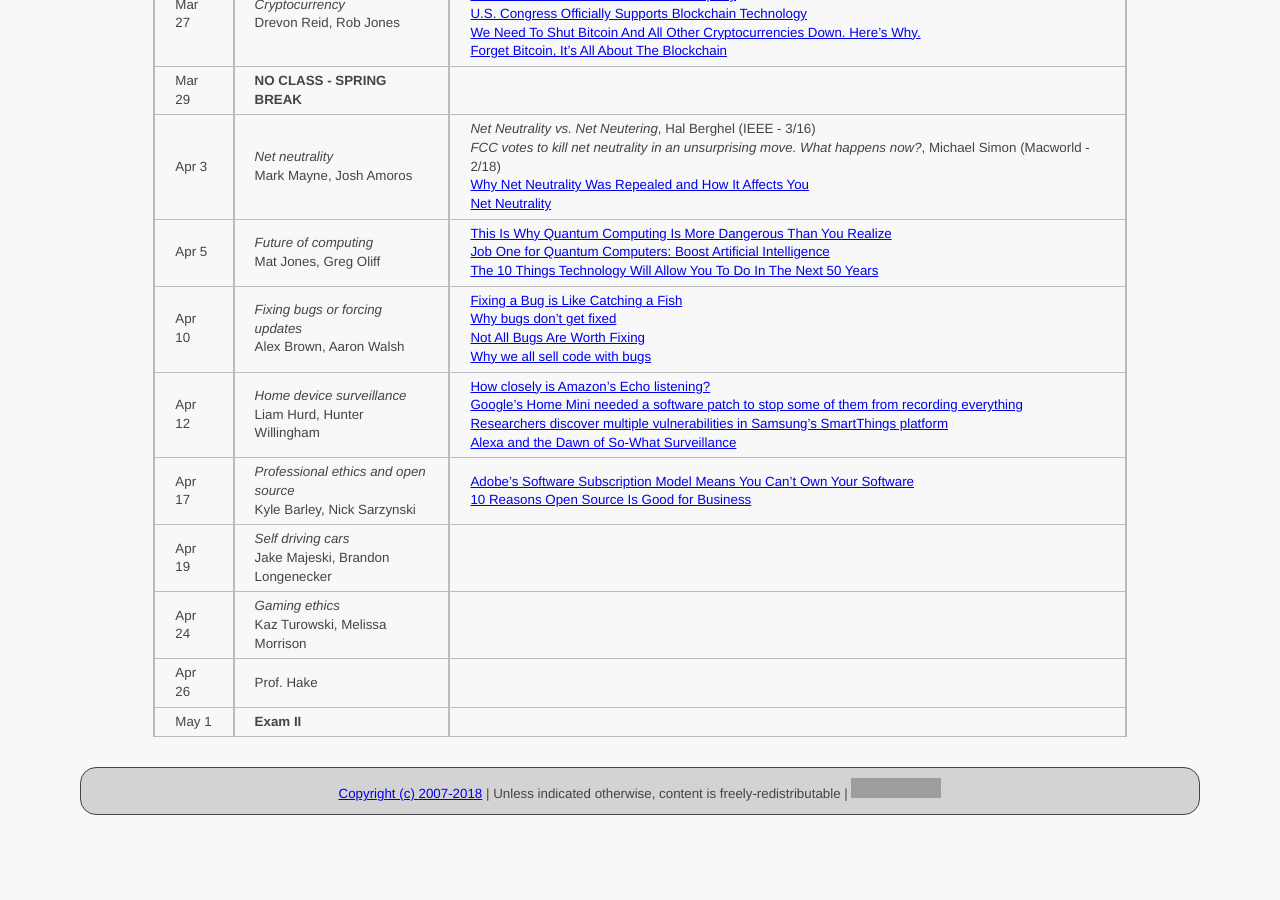
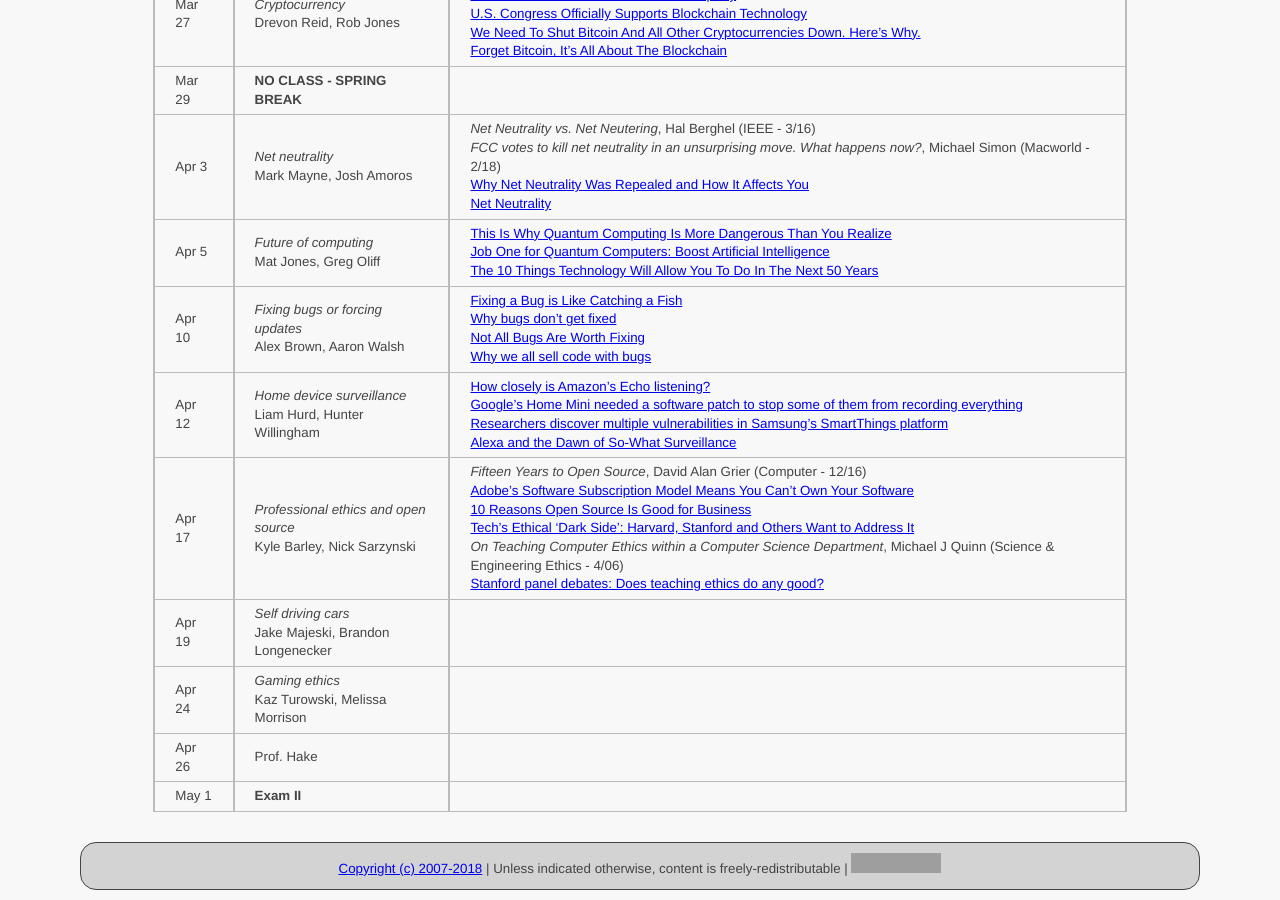
Before and after one commit to ycpcs/cs456-spring2018, a Jekyll site: the page built from schedule/index.md, in a window 1280 px wide and 900 px high, scrolled down 1419 px. Built offline with Jekyll 4.4.1, drawn with Linux system fonts in a browser that asks for light colours; before the commit the page ends 2244 px from its top, so only the background shows below that; grey boxes are pictures that could not be loaded.

Commit message:
add ethics articles
add ethics articles

```diff
--- a/schedule/index.md
+++ b/schedule/index.md
@@ -37,7 +37,7 @@ All reading materials can be accessed via [Schmidt Library](http://library.ycp.e
 > Apr 5   | *Future of computing* <br /> Mat Jones, Greg Oliff | [This Is Why Quantum Computing Is More Dangerous Than You Realize](https://www.forbes.com/sites/jasonbloomberg/2017/08/11/this-is-why-quantum-computing-is-more-dangerous-than-you-realize/#4c4035b43bab) <br /> [Job One for Quantum Computers: Boost Artificial Intelligence](https://www.quantamagazine.org/job-one-for-quantum-computers-boost-artificial-intelligence-20180129/) <br /> [The 10 Things Technology Will Allow You To Do In The Next 50 Years](https://www.elitedaily.com/news/technology/the-10-things-technology-will-allow-you-to-do-in-the-next-50-years)|
 > Apr 10  | *Fixing bugs or forcing updates* <br /> Alex Brown, Aaron Walsh | [Fixing a Bug is Like Catching a Fish](https://dzone.com/articles/fixing-bug-catching-fish) <br /> [Why bugs don’t get fixed](https://blogs.msdn.microsoft.com/alanpa/2009/09/30/why-bugs-dont-get-fixed/) <br /> [Not All Bugs Are Worth Fixing](https://blog.codinghorror.com/not-all-bugs-are-worth-fixing/) <br /> [Why we all sell code with bugs](https://www.theguardian.com/technology/2006/may/25/insideit.guardianweeklytechnologysection)|
 > Apr 12  | *Home device surveillance* <br /> Liam Hurd, Hunter Willingham | [How closely is Amazon’s Echo listening?](https://www.washingtonpost.com/news/the-switch/wp/2014/11/11/how-closely-is-amazons-echo-listening/?noredirect=on&utm_term=.75fd429121ca) <br /> [Google’s Home Mini needed a software patch to stop some of them from recording everything](https://www.theverge.com/2017/10/10/16456050/google-home-mini-always-recording-bug) <br /> [Researchers discover multiple vulnerabilities in Samsung's SmartThings platform](http://www.businessinsider.com/samsung-smartthings-platform-iot-security-issues-internet-of-things-2016-5) <br /> [Alexa and the Dawn of So-What Surveillance](http://www.seattleweekly.com/news/alexa-and-the-dawn-of-so-what-surveillance/)|
-> Apr 17  | *Professional ethics and open source* <br /> Kyle Barley, Nick Sarzynski | [Adobe’s Software Subscription Model Means You Can’t Own Your Software](https://www.scientificamerican.com/article/adobe-software-subscription-model-means-you-cant-own-your-software/) <br /> [10 Reasons Open Source Is Good for Business](https://www.pcworld.com/article/209891/10_reasons_open_source_is_good_for_business.html) |
+> Apr 17  | *Professional ethics and open source* <br /> Kyle Barley, Nick Sarzynski | *Fifteen Years to Open Source*, David Alan Grier (Computer - 12/16) <br /> [Adobe’s Software Subscription Model Means You Can’t Own Your Software](https://www.scientificamerican.com/article/adobe-software-subscription-model-means-you-cant-own-your-software/) <br /> [10 Reasons Open Source Is Good for Business](https://www.pcworld.com/article/209891/10_reasons_open_source_is_good_for_business.html) <br /> [Tech’s Ethical ‘Dark Side’: Harvard, Stanford and Others Want to Address It](https://www.nytimes.com/2018/02/12/business/computer-science-ethics-courses.html) <br /> *On Teaching Computer Ethics within a Computer Science Department*, Michael J Quinn (Science & Engineering Ethics - 4/06) <br /> [Stanford panel debates: Does teaching ethics do any good?](https://news.stanford.edu/news/2014/may/ethics-in-society-051314.html) |
 > Apr 19  | *Self driving cars* <br /> Jake Majeski, Brandon Longenecker | |
 > Apr 24  | *Gaming ethics* <br /> Kaz Turowski, Melissa Morrison | |
 > Apr 26  | Prof. Hake | |
```
